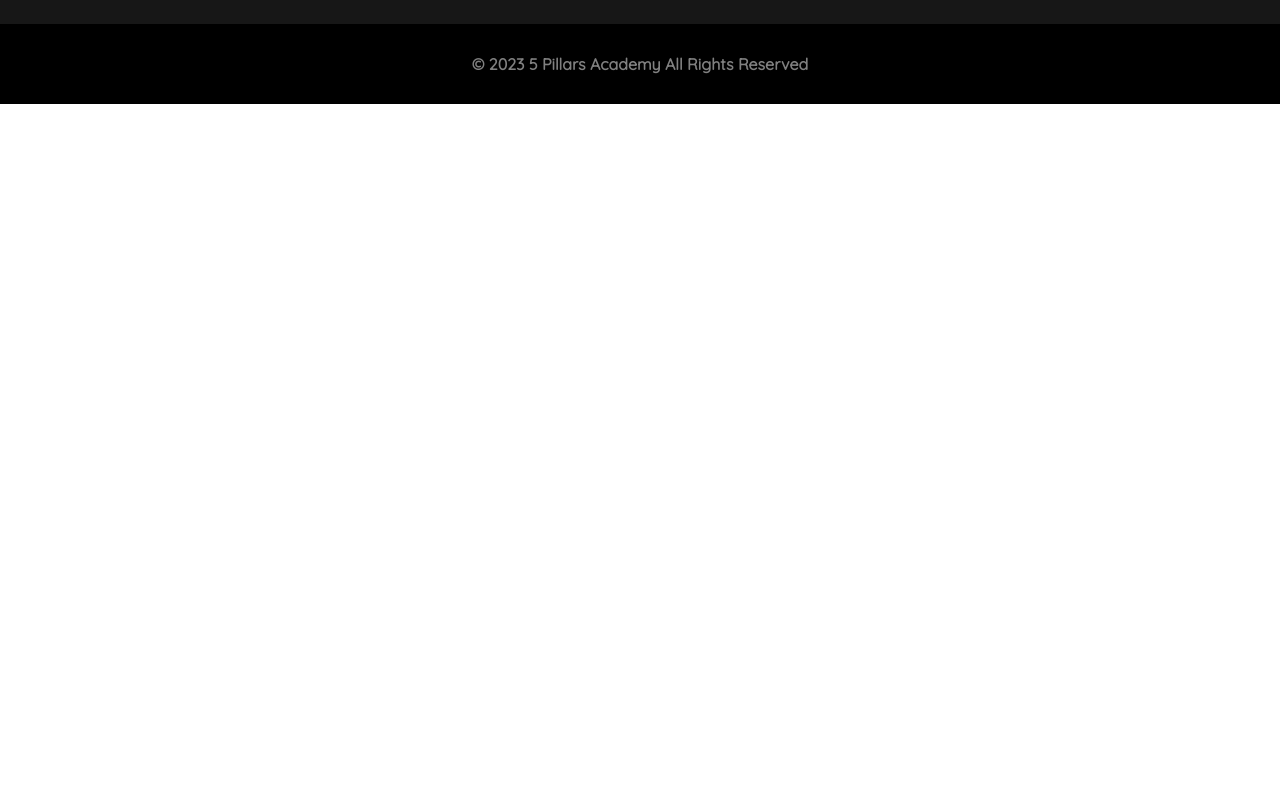
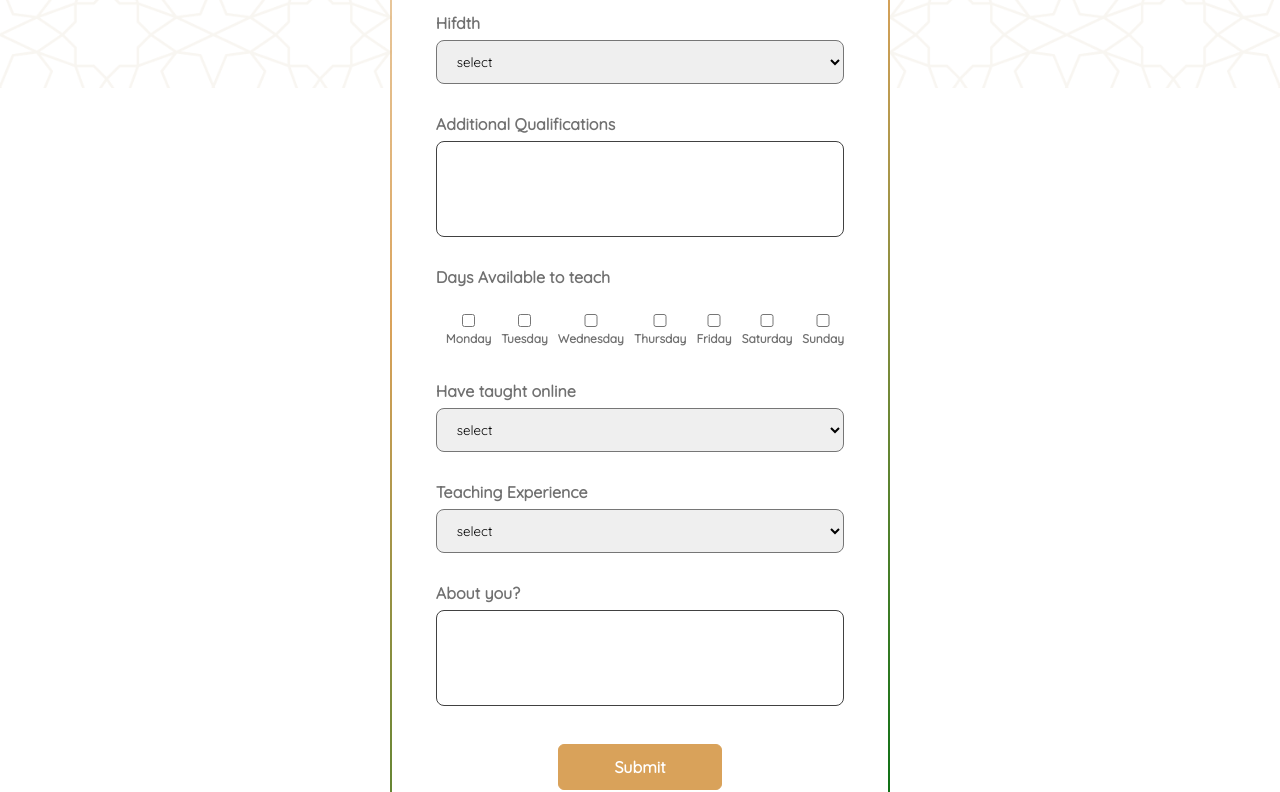
Before and after one commit to dotprods/5pillars, a React (Create React App) app in the folder client/: page /tutorForm in a window 1280 px wide. Shown: the part 712-1504 px from the top of the page. Before the commit the page ends 816 px from the top, so only its background shows below. Built offline with nearby package versions, Linux system fonts and the light colour scheme.

Commit message:
tutor form added

```diff
--- a/client/src/Components/TutorForm.js
+++ b/client/src/Components/TutorForm.js
@@ -6,11 +6,43 @@ import "../Css/TutorForm.css";
 
 const TutorForm = () => {
   const [isLoading, setIsLoading] = useState(true);
+  const [tutorDtails, setTutorDetails] = useState({
+    firstName: "",
+    surName: "",
+    gender: "",
+    dob: "",
+    isAalim: "",
+    isHifdh: "",
+    qualifications: "",
+    isTaughtOnline: "",
+    available: [],
+    experience: "",
+    about: "",
+  });
+  const handleCheckboxChange = (e) => {
+    const { value, checked } = e.target;
+    if (checked) {
+      setTutorDetails((prevState) => ({
+        ...prevState,
+        available: [...prevState.available, value],
+      }));
+    } else {
+      setTutorDetails((prevState) => ({
+        ...prevState,
+        available: prevState.available.filter((day) => day !== value),
+      }));
+    }
+  };
   useEffect(() => {
     setTimeout(() => {
       setIsLoading(false);
     }, 4000);
   }, []);
+
+  const handleSubmit = (e) => {
+    e.preventDefault();
+    console.log(tutorDtails);
+  };
   return (
     <>
       {isLoading ? (
@@ -22,7 +54,151 @@ const TutorForm = () => {
             <Navbar />
           </div>
           <div className="blank"></div>
-          <h1 className="tutform">Under Construction</h1>
+          <div className="tutor-form-container">
+            <form className="tutor-form" onSubmit={handleSubmit}>
+              <div className="tutor-form-group">
+                <label htmlFor="email">First Name</label>
+                <input type="text"></input>
+              </div>
+              <div className="tutor-form-group">
+                <label htmlFor="lastName">Last Name</label>
+                <input type="text"></input>
+              </div>
+              <div className="tutor-form-group">
+                <label htmlFor="gender">Gender</label>
+                <select id="gender" name="gender">
+                  <option value="">select Gender</option>
+                  <option value="male">Male</option>
+                  <option value="female">Female</option>
+                </select>
+              </div>
+              <div className="tutor-form-group">
+                <label htmlFor="date">Date of birth</label>
+                <input type="date"></input>
+              </div>
+              <div className="tutor-form-group">
+                <label htmlFor="Aalim">Aalim?</label>
+                <select id="Aalim" name="Aalim">
+                  <option value="">select </option>
+                  <option value="yes">Yes</option>
+                  <option value="no">No</option>
+                </select>
+              </div>
+              <div className="tutor-form-group">
+                <label htmlFor="hifdth">Hifdth</label>
+                <select id="hifdth" name="hifdth">
+                  <option value="">select</option>
+                  <option value="Complete">Complete</option>
+                  <option value="incomplete">Incomplete</option>
+                  <option value="no">No</option>
+                </select>
+              </div>
+              <div className="tutor-form-group">
+                <label htmlFor="textarea">Additional Qualifications</label>
+                <textarea
+                  name="textarea"
+                  id="textarea"
+                  rows="6"
+                  cols="30"
+                  required=""
+                ></textarea>
+              </div>
+              <div className="tutor-form-group">
+                <label htmlFor="days">Days Available to teach</label>
+                <div className="checkBoxes">
+                  <div className="checkBox">
+                    <input
+                      type="checkbox"
+                      value="Monday"
+                      onChange={handleCheckboxChange}
+                    />
+                    <label className="cb"> Monday</label>
+                  </div>
+                  <div className="checkBox">
+                    <input
+                      type="checkbox"
+                      value="Tuesday"
+                      onChange={handleCheckboxChange}
+                    />
+                    <label className="cb"> Tuesday</label>
+                  </div>
+                  <div className="checkBox">
+                    <input
+                      type="checkbox"
+                      value="Wednesday"
+                      onChange={handleCheckboxChange}
+                    />
+                    <label className="cb"> Wednesday</label>
+                  </div>
+                  <div className="checkBox">
+                    <input
+                      type="checkbox"
+                      value="Thursday"
+                      onChange={handleCheckboxChange}
+                    />
+                    <label className="cb"> Thursday</label>
+                  </div>
+                  <div className="checkBox">
+                    <input
+                      type="checkbox"
+                      value="Friday"
+                      onChange={handleCheckboxChange}
+                    />
+                    <label className="cb"> Friday</label>
+                  </div>
+                  <div className="checkBox">
+                    <input
+                      type="checkbox"
+                      value="Saturday"
+                      onChange={handleCheckboxChange}
+                    />
+                    <label className="cb"> Saturday</label>
+                  </div>
+                  <div className="checkBox">
+                    <input
+                      type="checkbox"
+                      value="Sunday"
+                      onChange={handleCheckboxChange}
+                    />
+                    <label className="cb"> Sunday</label>
+                  </div>
+                </div>
+              </div>
+
+              <div className="tutor-form-group">
+                <label htmlFor="online">Have taught online</label>
+                <select id="online" name="online">
+                  <option value="">select </option>
+                  <option value="yes">Yes</option>
+                  <option value="no">No</option>
+                </select>
+              </div>
+
+              <div className="tutor-form-group">
+                <label htmlFor="experience">Teaching Experience</label>
+                <select id="experience" name="experience">
+                  <option value="">select </option>
+                  <option value="1-3 years">1-3 Years</option>
+                  <option value="4-6 years">4-6 Years</option>
+                  <option value="7+ years">7+ Years</option>
+                </select>
+              </div>
+
+              <div className="tutor-form-group">
+                <label htmlFor="textarea">About you?</label>
+                <textarea
+                  name="textarea"
+                  id="textarea"
+                  rows="10"
+                  cols="50"
+                  required=""
+                ></textarea>
+              </div>
+              <button className="tutor-form-submit-btn" type="submit">
+                Submit
+              </button>
+            </form>
+          </div>
           <Footer />
         </>
       )}
--- a/client/src/Css/NewHome.css
+++ b/client/src/Css/NewHome.css
@@ -163,14 +163,14 @@ html, body {
 }
 .floating-container .float-element:nth-child(1) {
   background: #056e13;
-  box-shadow: 0 20px 20px -10px rgba(66, 165, 245, 0.5);
+  box-shadow: 0 20px 20px -10px rgba(20, 59, 3, 0.5);
   align-items: center;
   display: flex;
   justify-content: center;
 }
 .floating-container .float-element:nth-child(2) {
   background: #171717;
-  box-shadow: 0 20px 20px -10px rgba(164, 165, 164, 0.5);
+  box-shadow: 0 20px 20px -10px rgba(0, 8, 0, 0.5);
   align-items: center;
   display: flex;
   justify-content: center;
--- a/client/src/Css/TutorForm.css
+++ b/client/src/Css/TutorForm.css
@@ -1,5 +1,127 @@
-.tutform {
+.tutor-form-container {
+  width: 500px;
+  background: linear-gradient(#fff, #fff) padding-box,
+    linear-gradient(145deg, transparent 0%, #d9a25a, #056e13) border-box;
+  border: 2px solid transparent;
+  padding: 32px 24px;
+  /* font-size: 14px; */
+  font-family: inherit;
+  color: white;
+  display: flex;
+  flex-direction: column;
+  justify-content: center;
+  gap: 20px;
+  box-sizing: border-box;
+  border-radius: 16px;
+  margin: 10px auto;
   align-items: center;
-  text-align: center;
-  margin-bottom: 40vh;
 }
+
+.tutor-form-container button:active {
+  scale: 0.95;
+}
+
+.tutor-form-container .tutor-form {
+  display: flex;
+  flex-direction: column;
+  justify-content: center;
+  gap: 20px;
+}
+
+.tutor-form-container .tutor-form-group {
+  display: flex;
+  flex-direction: column;
+  gap: 2px;
+  margin-bottom: 10px;
+}
+
+.tutor-form-container .tutor-form-group label {
+  display: block;
+  margin-bottom: 5px;
+  color: #717171;
+  font-weight: 600;
+  /* font-size: 12px; */
+}
+
+.tutor-form-container .tutor-form-group input {
+  width: 100%;
+  padding: 12px 16px;
+  border-radius: 8px;
+  color: black;
+  font-family: inherit;
+  background-color: transparent;
+  border: 1px solid #414141;
+}
+.tutor-form-container .tutor-form-group select {
+  width: 100%;
+  padding: 12px 16px;
+  border-radius: 8px;
+}
+
+.tutor-form-container .tutor-form-group textarea {
+  width: 100%;
+  padding: 12px 16px;
+  border-radius: 8px;
+  resize: none;
+  color: #0f0f0f;
+  height: 96px;
+  border: 1px solid #414141;
+  background-color: transparent;
+  font-family: inherit;
+}
+
+.tutor-form-container .tutor-form-group input::placeholder {
+  opacity: 0.5;
+}
+
+.tutor-form-container .tutor-form-group input:focus,
+.tutor-form-container .tutor-form-group select:focus {
+  outline: none;
+  border-color: #d9a25a;
+}
+
+.tutor-form-container .tutor-form-group textarea:focus {
+  outline: none;
+  border-color: #d9a25a;
+}
+
+.tutor-form-container .tutor-form-submit-btn {
+  display: flex;
+  align-items: flex-start;
+  justify-content: center;
+  align-self: flex-start;
+  font-family: inherit;
+  color: #fff;
+  font-weight: 600;
+  width: 40%;
+  background: #d9a25a;
+  border: 1px solid #d9a25a;
+  padding: 12px 16px;
+  font-size: inherit;
+  gap: 8px;
+  margin: 8px auto;
+  cursor: pointer;
+  border-radius: 6px;
+}
+.checkBoxes {
+  display: flex;
+  flex-wrap: wrap;
+  justify-content: center;
+}
+.checkBox {
+  margin-left: 10px;
+}
+
+.tutor-form-container .tutor-form-submit-btn:hover {
+  background-color: #056e13;
+  border-color: #056e13;
+}
+.cb {
+  font-size: 12px;
+}
+@media (max-width: 767px) {
+  .tutor-form-container {
+    width: 90%;
+    border: none;
+  }
+}
```
